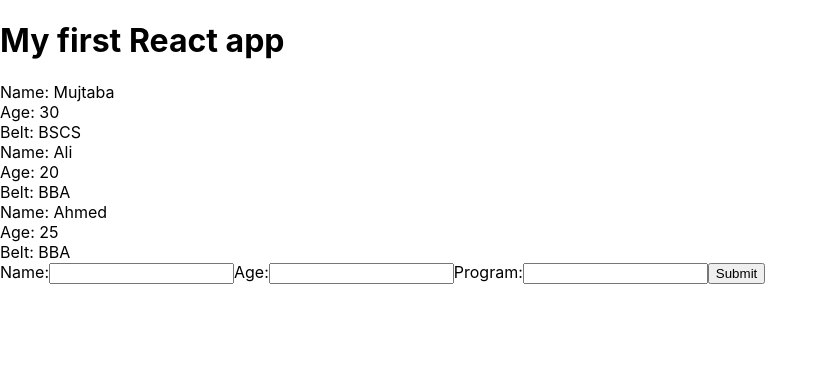
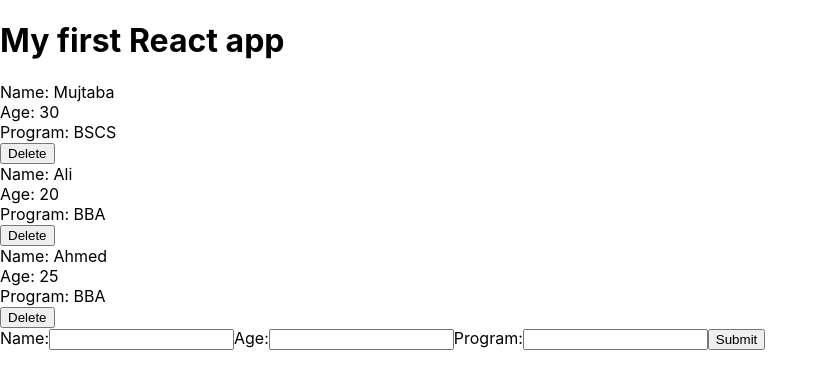
Before and after one commit to bitsplz/my-react-app, a React (Create React App) app in the folder my_react_app/: page / in a window 1280 px wide. Shown: the top 388 px of the page, without its empty margins (0-828 px from the left). Built offline with nearby package versions, Linux system fonts and the light colour scheme.

Commit message:
Delete Student
Delete Student using filter method by matching id.

```diff
--- a/my_react_app/src/App.js
+++ b/my_react_app/src/App.js
@@ -11,19 +11,27 @@ class App extends Component {
     ]
   }
   addStudent=(student)=>{
-    student.id=Math.random();
+    student.id=Math.random()*10;
     let tempStudents=[...this.state.students, student]
     this.setState({
       students:tempStudents
     })
   }
+  deleteStudent=(id)=>{
+    //console.log(id);
+    let tempStudents= this.state.students.filter(student=>{
+      return student.id!==id
+    });
+    this.setState({
+      students:tempStudents
+    });
+  }
   render() {
     return (
       <div className="App">
         <h1>My first React app</h1>
-        <Students students={this.state.students}/>
+        <Students deleteStudent={this.deleteStudent} students={this.state.students}/>{/*pass the deleteStudent function to displayStudent*/}
         <AddStudents addStudent={this.addStudent}/>
-
       </div>
     );
   }
--- a/my_react_app/src/Students.js
+++ b/my_react_app/src/Students.js
@@ -1,14 +1,16 @@
 import React from 'react';
 
 const Students = (props) => {
-  const { students } = props;
+  const { students,deleteStudent } = props;
   const studentList = students.map(student => {
     //if (student.age > 20) {
       return (
         <div className="ninja" key={student.id}>
           <div>Name: {student.name}</div>
           <div>Age: {student.age}</div>
-          <div>Belt: {student.program}</div>
+          <div>Program: {student.program}</div>
+          <button onClick={()=>{deleteStudent(student.id)}}>Delete</button>{/*this is where we want to fire the deleteStudent func*/}
+                          {/*we use an anonymous function to prevent deleteStudent from firing when page is loaded*/}
         </div>
       )
     //}
```
Also changed, not shown: my_react_app/src/AddStudents.js (line endings or trailing spaces).
